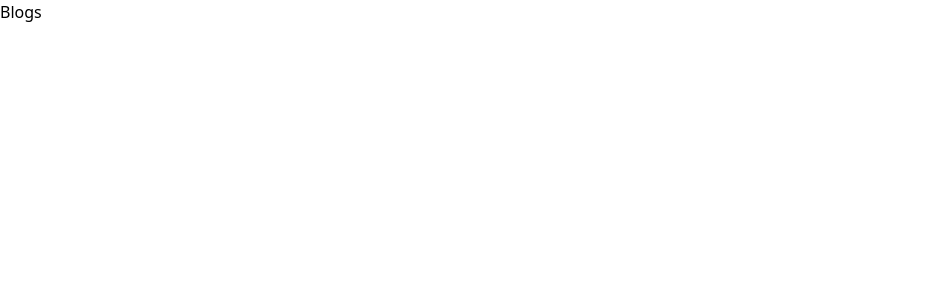
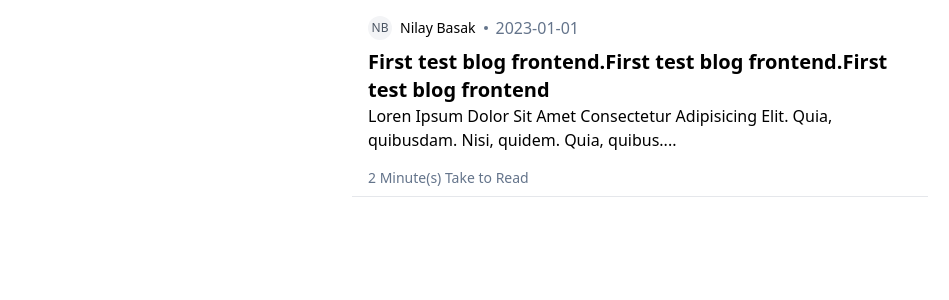
Before and after one commit to nilaybasak111/Medium-Blog-Clone, a React (Vite) app in the folder Frontend/: page /blogs in a window 1280 px wide. Shown: the top 300 px of the page, without its empty margins (0-949 px from the left). Built offline with nearby package versions, Linux system fonts and the light colour scheme.

Commit message:
Added BlogCard Components for Blogs Route

```diff
--- a/Frontend/src/components/BlogCard.tsx
+++ b/Frontend/src/components/BlogCard.tsx
@@ -1,3 +1,58 @@
-export const BlogCard = () => {
-  return <div>BlogCard</div>;
+interface BlogCardProps {
+  authorName: string;
+  title: string;
+  content: string;
+  publishedDate: string;
+}
+
+function Circle() {
+  return <div className="h-1 w-1 rounded-full bg-slate-500"></div>;
+}
+
+// Avatar Component for the Blog
+function AvatarComponent({ name }: { name: string }) {
+  // Take the first letter of the first two words
+  const initials = name
+    .split(" ")
+    .filter(Boolean)
+    .map((word) => word[0].toUpperCase())
+    .slice(0, 2)
+    .join("");
+  return (
+    <div className="relative inline-flex items-center justify-center w-6 h-6 overflow-hidden bg-gray-100 rounded-full dark:bg-gray-600">
+      <span className="text-xs text-gray-600 dark:text-gray-300">
+        {initials}
+      </span>
+    </div>
+  );
+}
+
+export const BlogCard = ({
+  authorName,
+  title,
+  content,
+  publishedDate,
+}: BlogCardProps) => {
+  return (
+    <div className="p-4 border-b border-state-200 pb-2">
+      <div className="flex ">
+        <AvatarComponent name={authorName} />
+        <div className="font-extralight pl-2 text-sm flex justify-center flex-col">
+          {authorName}
+        </div>
+        <div className="flex justify-center flex-col pl-2">
+          <Circle />
+        </div>
+        <div className="flex justify-center flex-col pl-2 font-thin text-slate-500">
+          {publishedDate}
+        </div>
+      </div>
+      <div className="text-xl font-semibold pt-2">{title}</div>
+      {/* Add check here if content is greter than 100 then use ... */}
+      <div className="text-md font-thin">{content.slice(0, 100) + "...."}</div>
+      <div className="text-slate-500 text-sm font-thin pt-4">{`${Math.ceil(
+        content.length / 100
+      )} Minute(s) Take to Read`}</div>
+    </div>
+  );
 };
--- a/Frontend/src/pages/Blogs.tsx
+++ b/Frontend/src/pages/Blogs.tsx
@@ -1,3 +1,20 @@
+import { BlogCard } from "../components/BlogCard";
+
 export const Blogs = () => {
-  return <div>Blogs</div>;
+  return (
+    <div className="flex justify-center">
+      <div className="max-w-xl">
+        <BlogCard
+          authorName={"Nilay Basak"}
+          title={
+            "First test blog frontend.First test blog frontend.First test blog frontend"
+          }
+          content={
+            "Loren Ipsum Dolor Sit Amet Consectetur Adipisicing Elit. Quia, quibusdam. Nisi, quidem. Quia, quibusdam. Nisi, quidem."
+          }
+          publishedDate={"2023-01-01"}
+        />
+      </div>
+    </div>
+  );
 };
```
